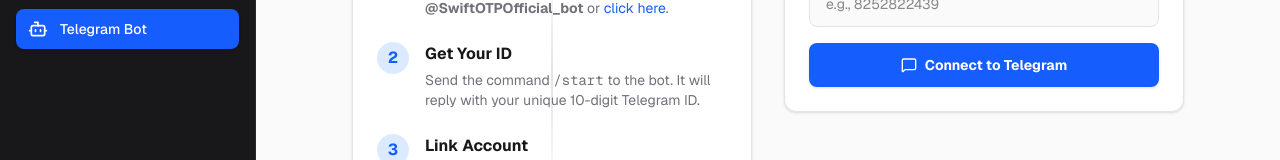
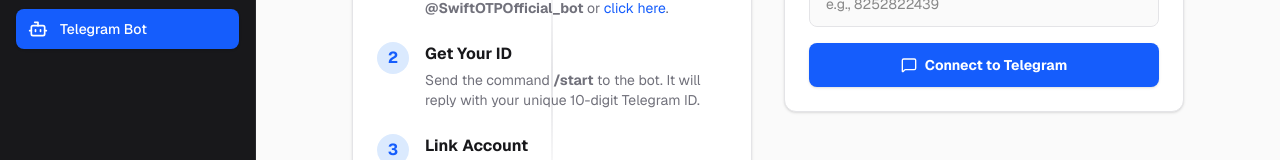
Before and after one commit to juliemarie01xt-a11y/otp, a Next.js app: page /dashboard/telegram in a window 1280 px wide. Shown: the part 351-511 px from the top of the page. Built offline with nearby package versions, Linux system fonts and the light colour scheme; no server answers.

Commit message:
style: make /start command bold in telegram connection guide

```diff
--- a/src/app/dashboard/telegram/page.tsx
+++ b/src/app/dashboard/telegram/page.tsx
@@ -102,7 +102,7 @@
                 <div className="flex items-center justify-center w-8 h-8 rounded-full bg-blue-100 text-blue-600 font-bold z-10 ring-4 ring-white shrink-0">2</div>
                 <div>
                   <h3 className="font-bold text-zinc-900">Get Your ID</h3>
-                  <p className="text-sm text-zinc-500 mt-1">Send the command <code>/start</code> to the bot. It will reply with your unique 10-digit Telegram ID.</p>
+                  <p className="text-sm text-zinc-500 mt-1">Send the command <b>/start</b> to the bot. It will reply with your unique 10-digit Telegram ID.</p>
                 </div>
               </div>
 
```
